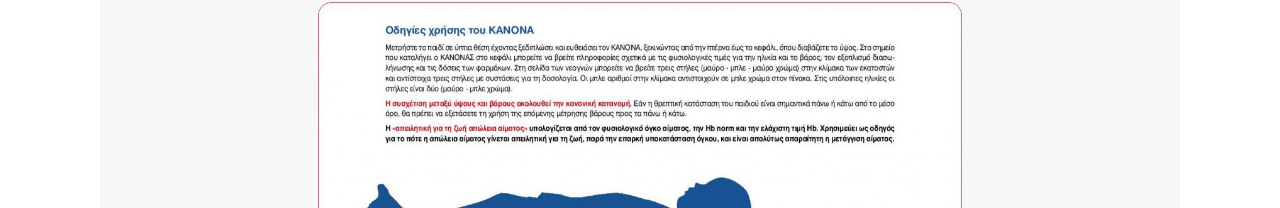
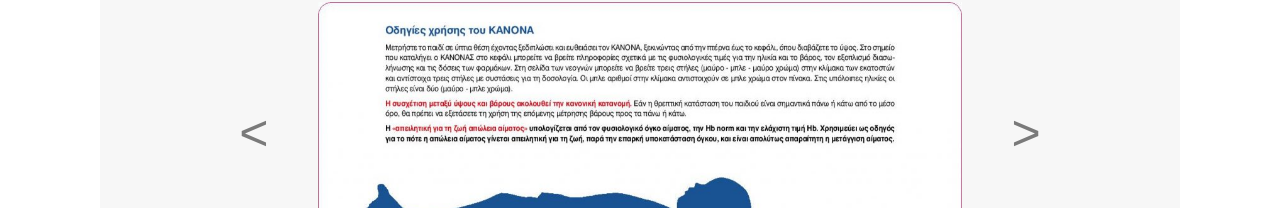
Before and after one commit to OdisseasKorovesis/PaidiatrikosKanonas, a website: page index.html in a window 1280 px wide. Shown: the part 592-800 px from the top of the page. Drawn offline with nearby package versions, Linux system fonts and the light colour scheme; a web font is replaced by a local one.

Commit message:
changed css for carousel controls

```diff
--- a/index.html
+++ b/index.html
@@ -45,7 +45,7 @@
             </div>
 
             <div class="row justify-content-center">
-                <div id="carouselExampleControls" class="carousel slide col-8" data-ride="carousel">
+                <div id="carouselExampleControls" class="carousel slide col-12 col-md-8" data-ride="carousel">
                     <div class="carousel-inner">
                         <div class="carousel-item active">
                             <img class="d-block w-100" src="img/kanonas-1.jpg" alt="First slide">
@@ -57,11 +57,11 @@
                             <img class="d-block w-100" src="img/kanonas-1.jpg" alt="Third slide">
                         </div>
                     </div>
-                    <a class="carousel-control-prev" href="#carouselExampleControls" role="button" data-slide="prev">
+                    <a style="left: -10rem;" class="carousel-control-prev" href="#carouselExampleControls" role="button" data-slide="prev">
                         <span class="carousel-control-prev-icon" aria-hidden="true"></span>
                         <span class="sr-only">Previous</span>
                     </a>
-                    <a class="carousel-control-next" href="#carouselExampleControls" role="button" data-slide="next">
+                    <a style="right: -10rem;" class="carousel-control-next" href="#carouselExampleControls" role="button" data-slide="next">
                         <span class="carousel-control-next-icon" aria-hidden="true"></span>
                         <span class="sr-only">Next</span>
                     </a>
--- a/index.js
+++ b/index.js
@@ -2,7 +2,7 @@ mybutton = document.getElementById("scrollToTopBtn");
 window.onscroll = function() {scrollFunction()};
 
 function scrollFunction() {
-    console.log("mpike");
+    console.log(document.body.scrollTop);
   if (document.body.scrollTop > 20 || document.documentElement.scrollTop > 20) {
     mybutton.style.display = "block";
   } else {
--- a/sass/_components.scss
+++ b/sass/_components.scss
@@ -639,3 +639,24 @@
             }
         }
     }
+
+.carousel-control-prev-icon,
+.carousel-control-next-icon {
+  height: 100px;
+  width: 100px;
+  background-size: 100%, 100%;
+  background-image: none;
+
+}
+
+.carousel-control-prev-icon:after {
+  content: '<';
+  font-size: 5rem;
+  color: black;
+}
+
+.carousel-control-next-icon:after {
+    content: '>';
+    font-size: 5rem;
+    color: black;
+  }
```
Also changed, not shown: css/style.css.
